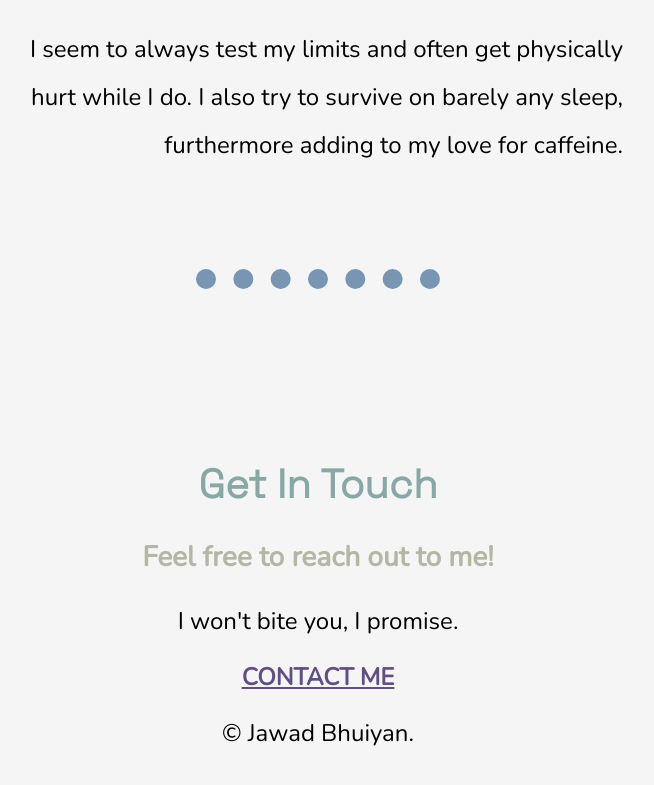
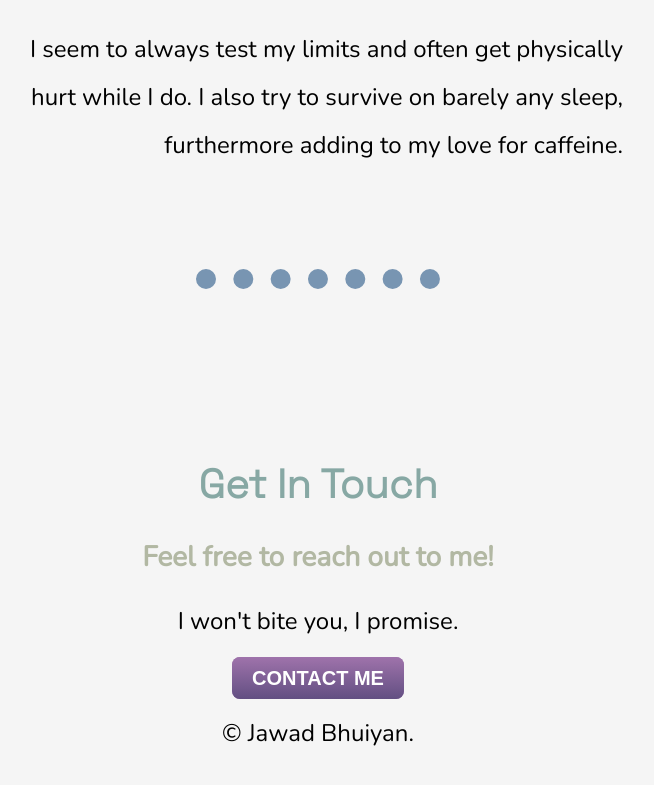
Before and after one commit to JawadBhuiyan/Me, a plain HTML site: page index.html in a window 1280 px wide. Shown: the part 2728-3513 px from the top of the page, without its empty margins (322-976 px from the left). Drawn offline with nearby package versions, Linux system fonts and the light colour scheme.

Commit message:
upgraded button

```diff
--- a/css/styles.css
+++ b/css/styles.css
@@ -113,3 +113,30 @@ a{
   width: 30%;
   border-radius: 20px;
 }
+
+.btn {
+  background: #9F73AB;
+  background-image: -webkit-linear-gradient(top, #9F73AB, #624F82);
+  background-image: -moz-linear-gradient(top, #9F73AB, #624F82);
+  background-image: -ms-linear-gradient(top, #9F73AB, #624F82);
+  background-image: -o-linear-gradient(top, #9F73AB, #624F82);
+  background-image: linear-gradient(to bottom, #9F73AB, #624F82);
+  -webkit-border-radius: 8;
+  -moz-border-radius: 8;
+  border-radius: 8px;
+  font-family: Arial;
+  color: #ffffff;
+  font-size: 20px;
+  padding: 10px 20px 10px 20px;
+  text-decoration: none;
+}
+
+.btn:hover {
+  background: #3F3B6C;
+  background-image: -webkit-linear-gradient(top, #3F3B6C, #624F82);
+  background-image: -moz-linear-gradient(top, #3F3B6C, #624F82);
+  background-image: -ms-linear-gradient(top, #3F3B6C, #624F82);
+  background-image: -o-linear-gradient(top, #3F3B6C, #624F82);
+  background-image: linear-gradient(to bottom, #3F3B6C, #624F82);
+  text-decoration: none;
+}
```
